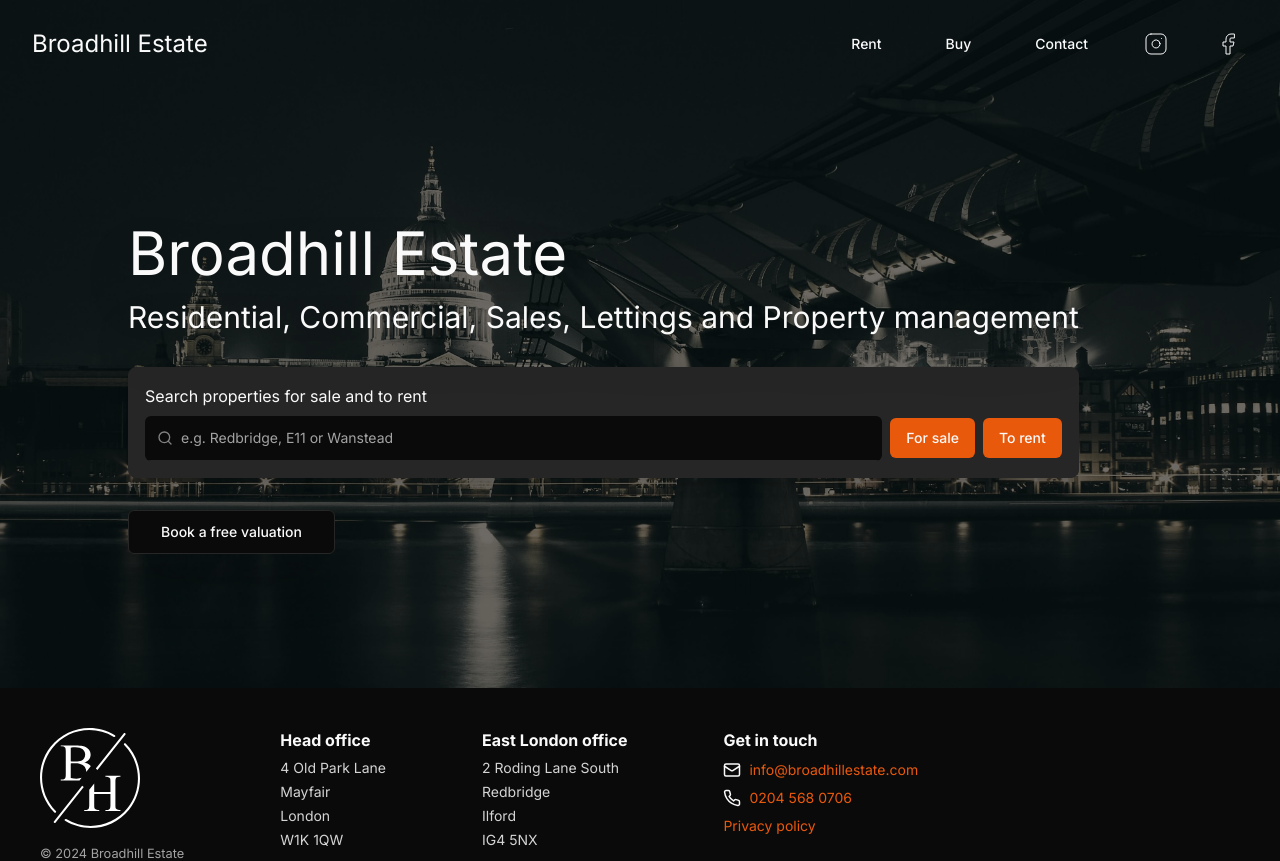
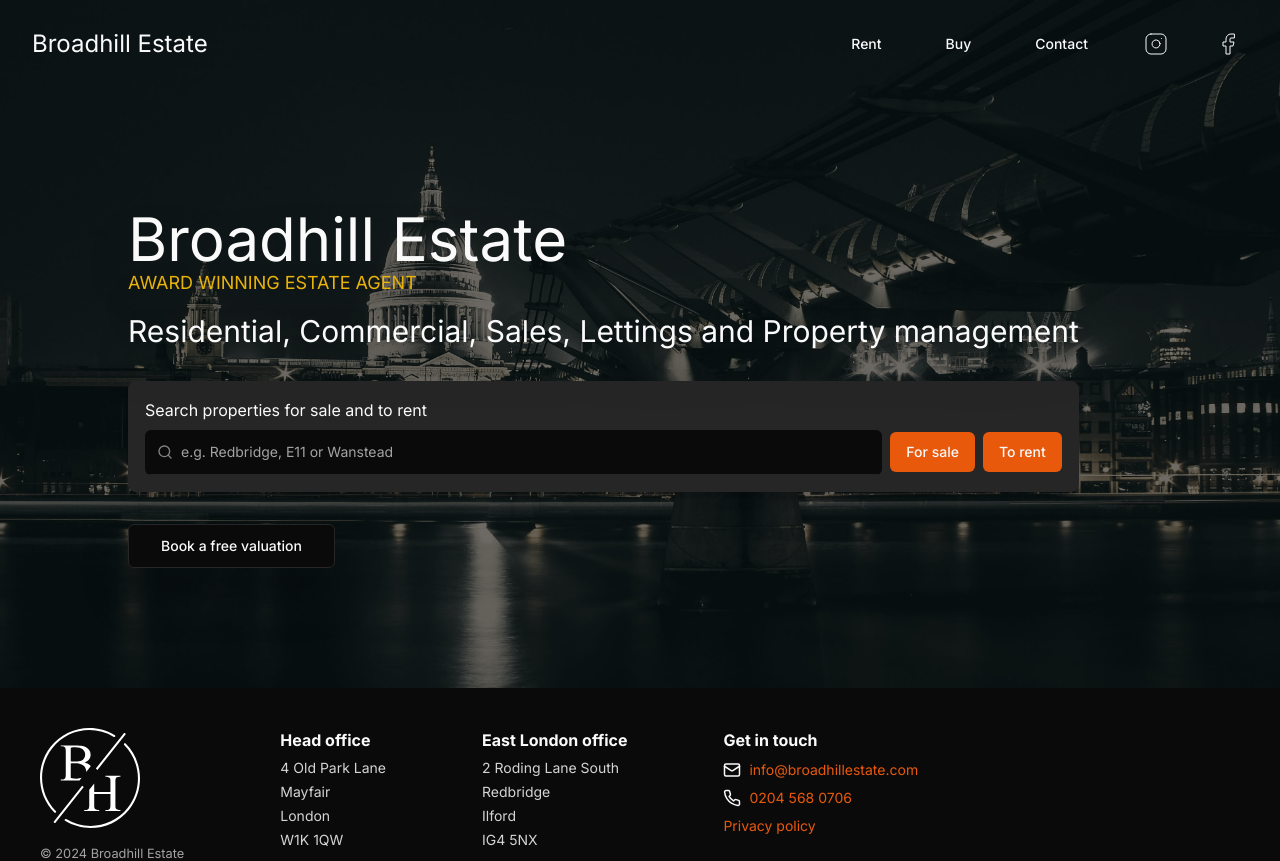
Before and after one commit to sukhsinghcodes/broadhillestate-website, a Next.js app: page / in a window 1280 px wide. Shown: the top 861 px of the page. Built offline with nearby package versions, Linux system fonts and the light colour scheme.

Commit message:
add award text

```diff
--- a/src/app/layout.tsx
+++ b/src/app/layout.tsx
@@ -10,8 +10,9 @@
 const inter = Inter({ subsets: ['latin'] });
 
 export const metadata: Metadata = {
-  title: 'Broadhill Estate',
-  description: 'Rent, buy or sell your property in London',
+  title: 'Broadhill Estate - Award winning estate agent',
+  description:
+    'Broadhill Estate – Award-winning estate agents in London. Buy, sell, or rent properties with expert guidance and exceptional service. Find your perfect home today.',
 };
 
 export default function RootLayout({
--- a/src/app/page.tsx
+++ b/src/app/page.tsx
@@ -19,9 +19,12 @@
       </div>
       <div className="relative z-10 w-[90vw] md:w-[80vw] h-[600px] flex items-center">
         <div>
-          <H1 className="text-4xl md:text-6xl mb-4 drop-shadow-md md:drop-shadow-2xl">
+          <H1 className="text-4xl md:text-6xl drop-shadow-md md:drop-shadow-2xl">
             Broadhill Estate
           </H1>
+          <H3 className="mb-4 drop-shadow-md md:drop-shadow-2xl uppercase !text-lg text-yellow-500">
+            Award winning estate agent
+          </H3>
           <H2 className="mb-8 drop-shadow-md md:drop-shadow-2xl">
             Residential, Commercial, Sales, Lettings and Property management
           </H2>
```
